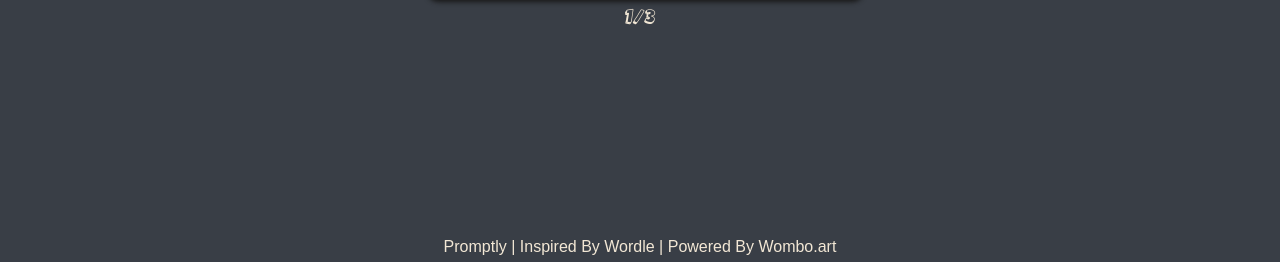
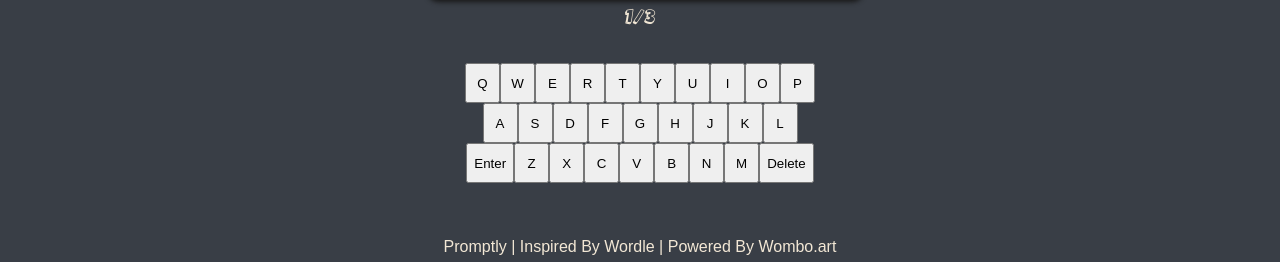
Before and after one commit to tdonovan488/promptly, a plain HTML site: page index.html in a window 1280 px wide. Shown: the part 538-800 px from the top of the page. Drawn offline with Linux system fonts and the light colour scheme; no server answers.

Commit message:
keyboard added *NEEDS FORMATTING*

```diff
--- a/index.html
+++ b/index.html
@@ -110,6 +110,15 @@
                     </div>
                 </div>
             </div>
+            <div class="keyboard-container">
+                <div class="keyboard-row">
+                </div>
+                <div class="keyboard-row">
+
+                </div>
+                <div class="keyboard-row">
+                </div>
+            </div>
     </body>
     <footer class="footer">
         Promptly | Inspired By Wordle | Powered By Wombo.art
--- a/main.js
+++ b/main.js
@@ -21,6 +21,60 @@ var overlayContainer = document.querySelector("body > div.menus.menu-hidden")
 var howToPopup = document.querySelector("body > div.menus.menu-hidden > div.how-to-play.popup.menu-hidden")
 var settingsPopup = document.querySelector("body > div.menus.menu-hidden > div.settings.popup.menu-hidden")
 var creditsPopup = document.querySelector("body > div.menus.menu-hidden > div.credits.popup.menu-hidden")
+
+var keyboard = [["qwertyuiop"],["asdfghjkl"],["zxcvbnm"]]
+var keyElements = []
+var keyboardElement = document.querySelector("body > div.keyboard-container")
+
+var key = document.createElement("button")
+key.className = "keyboard-control-key"
+key.value = "enter"
+key.innerText = "Enter"
+keyboardElement.children[2].appendChild(key)
+keyElements.push(key)
+for(var i = 0;i < keyboard.length;i++){
+    for(var x = 0;x<keyboard[i][0].length;x++){
+        var key = document.createElement("button")
+        key.className = "keyboard-key"
+        key.value = keyboard[i][0][x]
+        key.innerText = keyboard[i][0][x].toUpperCase()
+        keyboardElement.children[i].appendChild(key)
+        keyElements.push(key)
+    }
+}
+key = document.createElement("button")
+key.className = "keyboard-control-key"
+key.value = "back"
+key.innerText = "Delete"
+keyboardElement.children[2].appendChild(key)
+keyElements.push(key)
+
+keyElements.forEach(element => {
+    element.addEventListener("click",function(){keyPress(element.value)})
+});
+
+function keyPress(key){
+    if(key === "back"){
+        guessIndex = findDeleteIndex()
+        guess = guess.slice(0,guessIndex)
+    } else if (key == "enter"){
+        if(guess.length != n + 1 || guess.includes(undefined)) return;
+        checkGuess()
+    }else{
+        guessIndex = findOpenIndex()
+        guess[guessIndex] = key
+    }
+    selectedSpace = findOpenIndex()
+    guess = guess.slice(0,n+1)
+    for(var i = 0;i < correctLetters.Positions.length;i++){
+        guess[correctLetters.Positions[i]] = compare_string[correctLetters.Positions[i]]
+    }
+    for(var i = 0;i < shownHints.Positions.length;i++){
+        guess[shownHints.Positions[i]] = compare_string[shownHints.Positions[i]]
+    }
+
+    updateBoard();
+}
 
 getPrompt().then((data) => {
     console.log(data)
--- a/styles.css
+++ b/styles.css
@@ -259,7 +259,27 @@ h1{
     height: fit-content;
     padding-bottom: 15px;
 }
-
+.keyboard-container{
+    width: 100%;
+    padding-top: 20px;
+}
+.keyboard-row{
+    width: 100%;
+    display: flex;
+    justify-content: center;
+}
+.keyboard-key{
+    width: 35px;
+    height: 40px;
+    display: inline-block;
+    outline: none;
+}
+.keyboard-control-key{
+    width: fit-content;
+    height: 40px;
+    display: inline-block;
+    outline: none;
+}
 /* Mobile */
 [class*="letter-box"]{
     margin-left: 10px;
@@ -295,6 +315,9 @@ h1{
 }
 [class*="how-to-grid"]{
     row-gap: 5px;
+}
+[class*="keyboard-container"]{
+    display: block;
 }
 @media only screen and (min-height:1000px) and (min-width:600px){
     .prompt-image{
@@ -351,6 +374,9 @@ h1{
     .how-to-grid{
         row-gap: 10px;
     }
+    .keyboard-container{
+        display: hidden;
+    }
 }
 .correct{
     background-color: #00ADB5;
```
